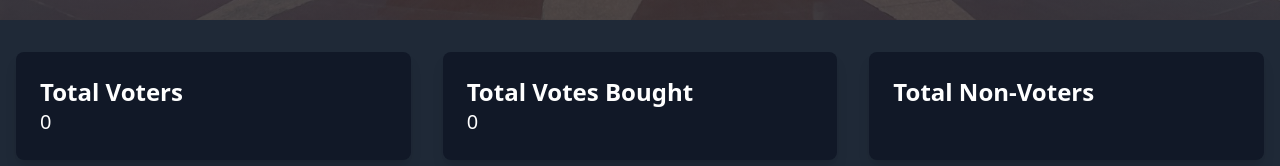
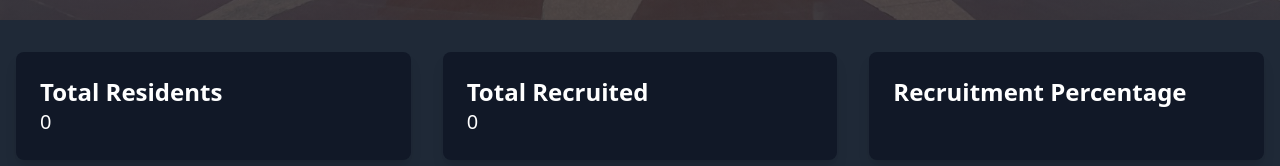
Before and after one commit to gildgzmn/frontend-vbdemo, a React (Create React App) app in the folder frontend/: page / in a window 1280 px wide. Shown: the part 780-946 px from the top of the page. Built offline with nearby package versions, Linux system fonts and the light colour scheme; no server answers.

Commit message:
change labels

```diff
--- a/frontend/src/pages/LandingPage.jsx
+++ b/frontend/src/pages/LandingPage.jsx
@@ -48,20 +48,6 @@ const dataFromDataPage = [
   },
 ];
 
-//  data summary
-// const getSummaryData = (data) => {
-//   const totalVoters = data.filter((item) => item.voterStatus).length;
-//   const totalBoughtVotes = data.filter((item) => item.voteBoughtStatus).length;
-//   const totalNotVoters = data.filter((item) => !item.voterStatus).length;
-
-//   return {
-//     totalVoters,
-//     totalBoughtVotes,
-//     totalNotVoters,
-//   };
-// };
-
-// group data by address
 const groupDataByAddress = (data) => {
   const groupedData = {};
   data.forEach((item) => {
@@ -141,9 +127,8 @@ const LandingPage = () => {
 
 
   const barGraphData = [
-    { name: "Voters", value: summaryData.totalRes },
-    { name: "Non-Voters", value: summaryData.totalVb },
-    { name: "Votes Bought", value: summaryData.totalVb },
+    { name: "Residents", value: summaryData.totalRes },
+    { name: "Recruited", value: summaryData.totalVb },
   ];
 
   return (
@@ -175,15 +160,15 @@ const LandingPage = () => {
       <div className="bg-gray-800 text-white py-8 px-4">
         <div className="max-w-7xl mx-auto grid grid-cols-1 sm:grid-cols-2 md:grid-cols-3 gap-8">
           <motion.div className="bg-gray-900 p-6 rounded-lg shadow-lg" whileHover={{ scale: 1.05 }}>
-            <h3 className="text-2xl font-semibold">Total Voters</h3>
+            <h3 className="text-2xl font-semibold">Total Residents</h3>
             <p className="text-xl">{summaryData.totalRes}</p>
           </motion.div>
           <motion.div className="bg-gray-900 p-6 rounded-lg shadow-lg" whileHover={{ scale: 1.05 }}>
-            <h3 className="text-2xl font-semibold">Total Votes Bought</h3>
+            <h3 className="text-2xl font-semibold">Total Recruited</h3>
             <p className="text-xl">{summaryData.totalVb}</p>
           </motion.div>
           <motion.div className="bg-gray-900 p-6 rounded-lg shadow-lg" whileHover={{ scale: 1.05 }}>
-            <h3 className="text-2xl font-semibold">Total Non-Voters</h3>
+            <h3 className="text-2xl font-semibold">Recruitment Percentage</h3>
             <p className="text-xl">{summaryData.percentage}</p>
           </motion.div>
         </div>
@@ -251,4 +236,5 @@ const LandingPage = () => {
   );
 };
 
+
 export default LandingPage;
```
